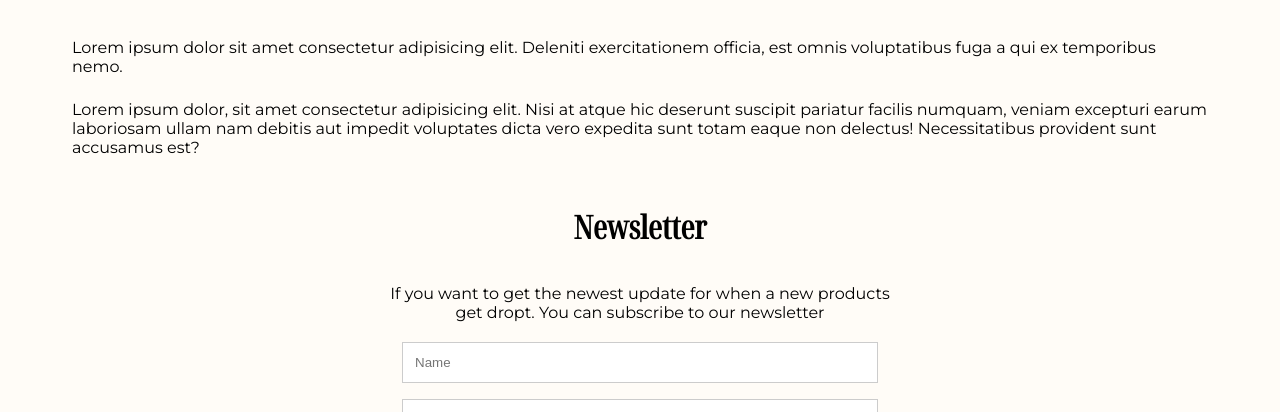
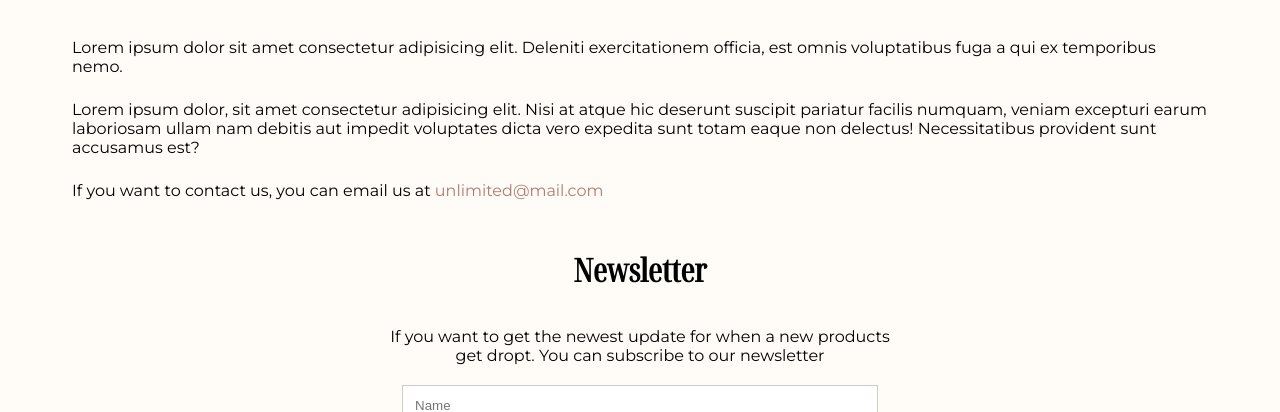
Before and after one commit to JosefineFH/josefine-holth-semester-project-2, a plain HTML site: page aboutUs.html in a window 1280 px wide. Shown: the part 714-1126 px from the top of the page. Drawn offline with Linux system fonts and the light colour scheme; no server answers.

Commit message:
add mail

```diff
--- a/aboutUs.html
+++ b/aboutUs.html
@@ -45,6 +45,7 @@
         <img src="https://images.unsplash.com/photo-1515378791036-0648a3ef77b2?ixlib=rb-1.2.1&ixid=MnwxMjA3fDB8MHxwaG90by1wYWdlfHx8fGVufDB8fHx8&auto=format&fit=crop&w=1170&q=80" alt="Our office">
         <p class="mt-3">Lorem ipsum dolor sit amet consectetur adipisicing elit. Deleniti exercitationem officia, est omnis voluptatibus fuga a qui ex temporibus nemo.</p>
         <p>Lorem ipsum dolor, sit amet consectetur adipisicing elit. Nisi at atque hic deserunt suscipit pariatur facilis numquam, veniam excepturi earum laboriosam ullam nam debitis aut impedit voluptates dicta vero expedita sunt totam eaque non delectus! Necessitatibus provident sunt accusamus est?</p>
+        <p>If you want to contact us, you can email us at <a class="text-secondary" href="mailto:unlimited@mail.com">unlimited@mail.com</a></p>
       </section>
    <section>
     <div class="newsletter">
```
